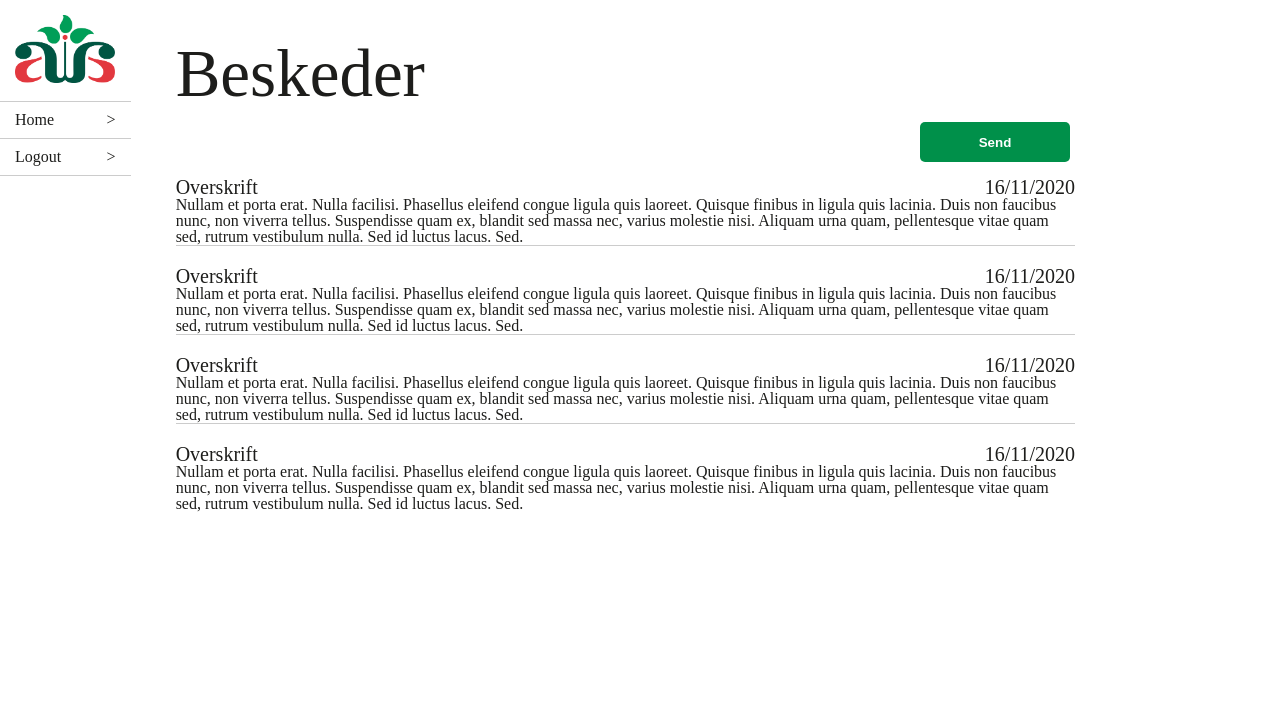
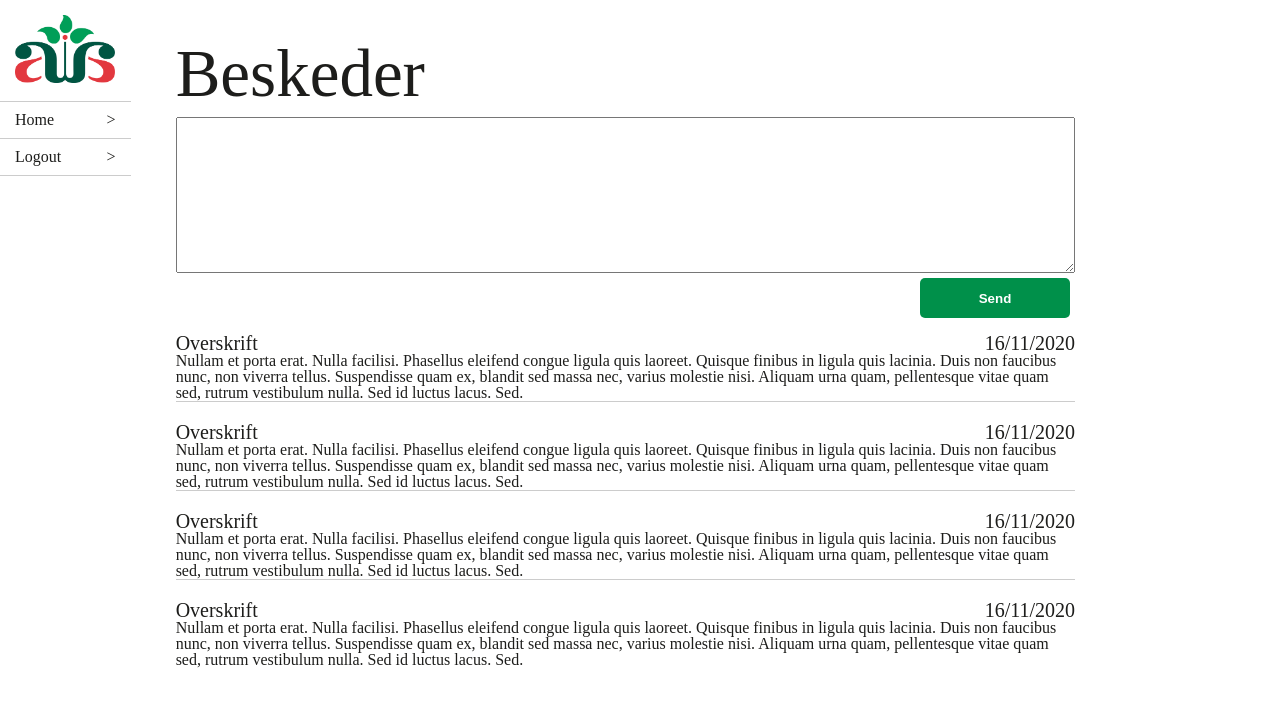
Before and after one commit to Surkrit/aa-emballage-app, a React (Create React App) app: page /Admin/Home in a window 1280 px wide. Shown: the top 706 px of the page. Built offline with nearby package versions, Linux system fonts and the light colour scheme.

Commit message:
admin - udskiftet comment component med messagefield

```diff
--- /dev/null
+++ b/src/components/MessageField.js
@@ -0,0 +1,9 @@
+import '../style/App.css';
+
+function MessageField({message}) {
+    return (
+      <textarea className="messagefield" cols="30" rows="10">{message}</textarea>
+    );
+    }
+
+export default MessageField;
--- a/src/pages/admin.js
+++ b/src/pages/admin.js
@@ -1,7 +1,7 @@
 import "../style/App.css";
 import Headline from '../components/Headline';
 import Message from '../components/Message';
-import Comment from '../components/Comment';
+import MessageField from '../components/MessageField';
 import NavAdmin from '../components/NavAdmin';
 import Button from '../components/Button';
 import {
@@ -13,7 +13,7 @@ function Admin() {
     <div>
                <div className="content">
                   <Headline title="Beskeder" />
-                  <Comment comment="Lorem ipsum dolor sit amet, consectetur adipiscing elit. Nunc ultrices elit velit, vitae vulputate purus rutrum at. Mauris id ipsum vitae dolor dignissim porttitor sit amet et enim. Suspendisse finibus neque at bibendum vehicula. Nulla id efficitur turpis. Proin accumsan, purus at dignissim commodo, lectus nunc gravida est, ultrices dictum tellus erat ac ex. Phasellus sit amet egestas neque, eget rhoncus lorem. Fusce ac metus mauris."/>
+                  <MessageField message=""/>
                   <div className="flex--end"><Button buttonname="Send" /></div>
                   <Message messagetitle="Overskrift" messagedate="16/11/2020" message="Nullam et porta erat. Nulla facilisi. Phasellus eleifend congue ligula quis laoreet. Quisque finibus in ligula quis lacinia. Duis non faucibus nunc, non viverra tellus. Suspendisse quam ex, blandit sed massa nec, varius molestie nisi. Aliquam urna quam, pellentesque vitae quam sed, rutrum vestibulum nulla. Sed id luctus lacus. Sed."/>
                   <Message messagetitle="Overskrift" messagedate="16/11/2020" message="Nullam et porta erat. Nulla facilisi. Phasellus eleifend congue ligula quis laoreet. Quisque finibus in ligula quis lacinia. Duis non faucibus nunc, non viverra tellus. Suspendisse quam ex, blandit sed massa nec, varius molestie nisi. Aliquam urna quam, pellentesque vitae quam sed, rutrum vestibulum nulla. Sed id luctus lacus. Sed."/>
```
Also changed, not shown: src/style/components/_MessageField.scss (added, +7 -0 lines), 1 other file (tests, documents, lock files or other folders).
